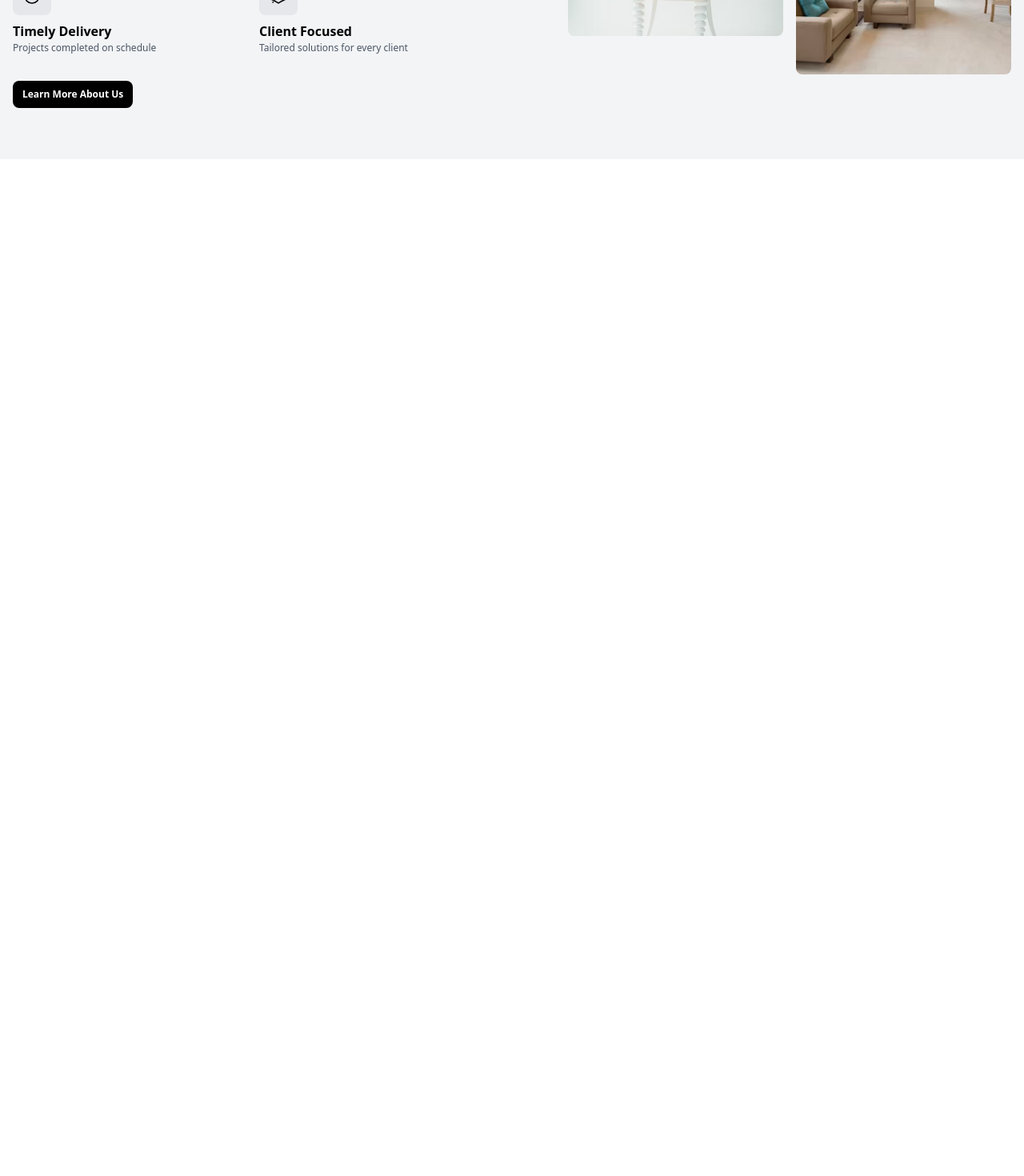
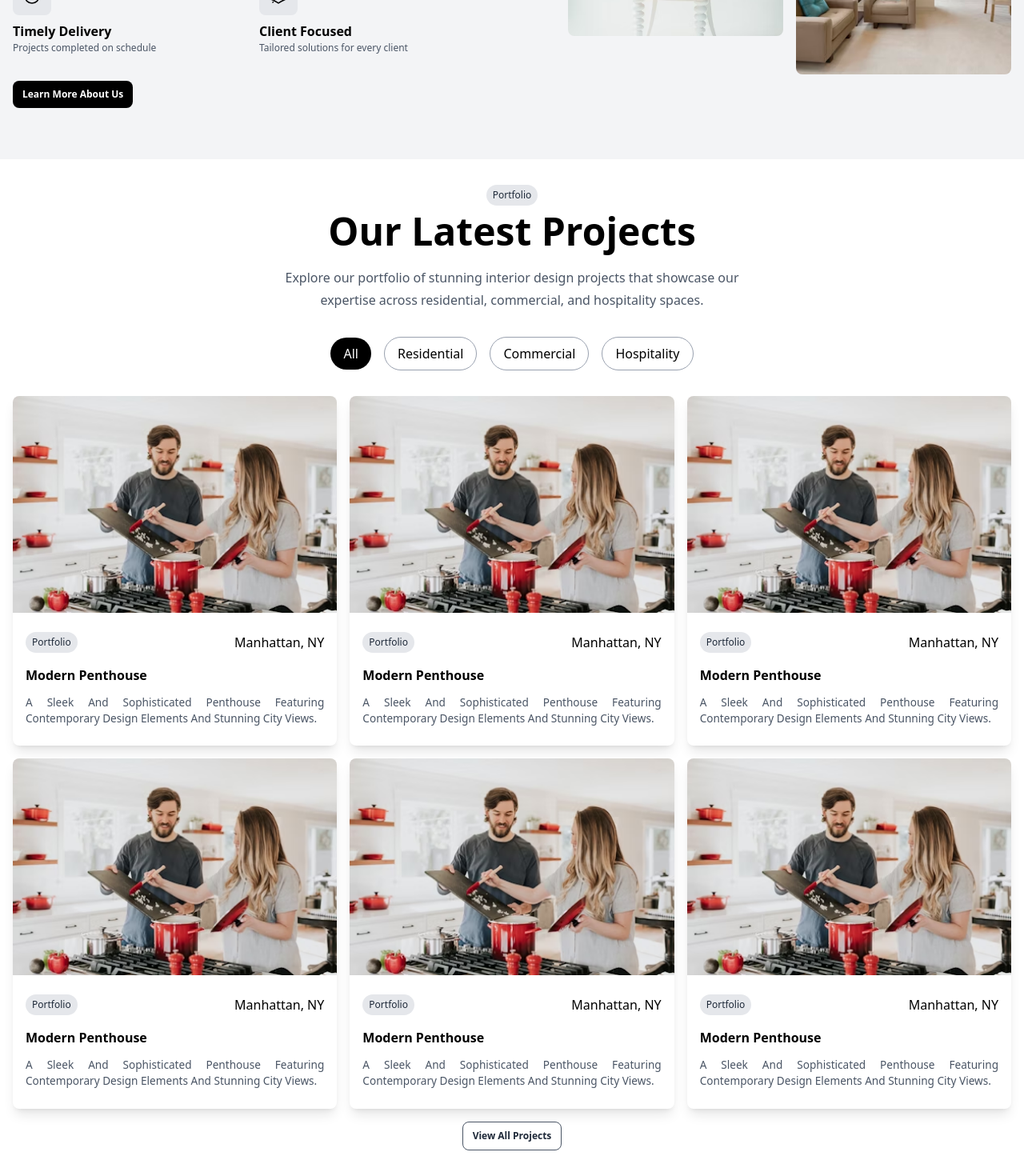
Before and after one commit to developer-chiranjeevim/Business-Website-for-G-M-Interiors, a Next.js app: page / in a window 1280 px wide. Shown: the part 1324-2794 px from the top of the page at 80% size. Before the commit the page ends 1523 px from the top, so only its background shows below. Built offline with nearby package versions, Linux system fonts and the light colour scheme.

Commit message:
Feature : Implemented Portfolio Section and Made it Responsive Across all Screens

```diff
--- /dev/null
+++ b/src/app/components/Portfolio.tsx
@@ -0,0 +1,65 @@
+import React from "react";
+import ProjectCard from "./ProjectCard";
+
+
+const Portfolio : React.FC = () => {
+
+
+    return(
+        <>
+            <div className="flex justify-center">
+                <div className="w-full max-w-[1440px] py-[2rem] px-[1rem]">
+                    {/* tagline and title container */}
+                    <div className="flex flex-col items-center">
+                        <div className="w-fit px-[0.5rem] py-[0.25rem] bg-gray-200 rounded-full">
+                            <h1 className="capitalize text-[0.75rem] text-gray-800">Portfolio</h1>
+                        </div>
+                        <div className="text-center">
+                            <h1 className="text-5xl leading-[4rem] font-semibold">Our Latest Projects</h1>
+                            <p className="text-center text-gray-600 leading-[1.75rem] mt-[0.75rem]">Explore our portfolio of stunning interior design projects that showcase our <br></br>expertise across residential, commercial, and hospitality spaces.</p>
+                        </div>
+                        <div className="my-[2rem]">
+                            <ul className="inline-flex items-center justify-center gap-[1rem] flex-wrap">
+                                <li className="capitalize bg-black text-white px-[1rem] py-[0.5rem] rounded-full cursor-pointer">all</li>
+                                <li className="capitalize border-[1px] border-gray-400 rounded-full cursor-pointer px-[1rem] py-[0.5rem]">residential</li>
+                                <li className="capitalize border-[1px] border-gray-400 rounded-full cursor-pointer px-[1rem] py-[0.5rem]">commercial</li>
+                                <li className="capitalize border-[1px] border-gray-400 rounded-full cursor-pointer px-[1rem] py-[0.5rem]">hospitality</li>
+                            </ul>
+                        </div>
+                    </div>
+                    {/* projects master container */}
+                    <div className="grid grid-cols-2 lg:grid-cols-3 gap-[1rem] mb-[1rem]">
+                        <div className="col-span-2 md:col-span-1 lg:col-span-1">
+                            <ProjectCard />
+                        </div>
+                        <div className="col-span-2 md:col-span-1 lg:col-span-1">
+                            <ProjectCard />
+                        </div>
+                        <div className="col-span-2 md:col-span-1 lg:col-span-1">
+                            <ProjectCard />
+                        </div>
+                         <div className="col-span-2 md:col-span-1 lg:col-span-1">
+                            <ProjectCard />
+                        </div>
+                         <div className="col-span-2 md:col-span-1 lg:col-span-1">
+                            <ProjectCard />
+                        </div>
+                         <div className="col-span-2 md:col-span-1 lg:col-span-1">
+                            <ProjectCard />
+                        </div>
+                    </div>
+                    <div className="w-full flex justify-center">
+                        <button className="w-full font-semibold lg:w-fit cursor-pointer bg-white border-[1px] border-gray-600 px-[0.75rem] py-[0.5rem] text-[0.75rem] text-gray-800 rounded-lg capitalize flex items-center justify-center gap-[0.25rem]">
+                            view all projects
+                        </button>
+                    </div>
+
+
+                </div>
+            </div>
+        </>
+    );
+};
+
+
+export default Portfolio;
--- /dev/null
+++ b/src/app/components/ProjectCard.tsx
@@ -0,0 +1,50 @@
+import React from "react";
+
+
+
+const ProjectCard : React.FC = () => {
+
+
+    return(
+        <div className="w-full shadow-lg bg-white rounded-b-lg">
+            <div className="relative">
+                <img src="/about-1.avif" alt="" className="rounded-t-lg w-full h-full object-fill" />
+                <div className="opacity-0 duration-200 hover:opacity-100 duration-200 absolute top-0 w-full h-full bg-gradient-to-t from-black to-transparent h-5 rounded-t-lg flex justify-center items-center">
+                    <div className="flex items-center gap-[1rem]">
+                        <div className="cursor-pointer w-fit px-[0.5rem] py-[0.25rem] bg-gray-200 rounded-full flex items-center gap-[0.5rem]">
+                            <svg xmlns="http://www.w3.org/2000/svg" fill="none" viewBox="0 0 24 24" strokeWidth={1.5} stroke="currentColor" className="size-5">
+                                <path strokeLinecap="round" strokeLinejoin="round" d="M2.036 12.322a1.012 1.012 0 0 1 0-.639C3.423 7.51 7.36 4.5 12 4.5c4.638 0 8.573 3.007 9.963 7.178.07.207.07.431 0 .639C20.577 16.49 16.64 19.5 12 19.5c-4.638 0-8.573-3.007-9.963-7.178Z" />
+                                <path strokeLinecap="round" strokeLinejoin="round" d="M15 12a3 3 0 1 1-6 0 3 3 0 0 1 6 0Z" />
+                            </svg>
+
+                            <h1 className="capitalize text-[0.75rem] font-semibold text-gray-800">view</h1>
+                        </div>
+                        <div className="cursor-pointer w-fit px-[0.5rem] py-[0.25rem] bg-gray-200 rounded-full flex items-center gap-[0.5rem]">
+                            <svg xmlns="http://www.w3.org/2000/svg" fill="none" viewBox="0 0 24 24" strokeWidth={1.5} stroke="currentColor" className="size-5">
+                                <path strokeLinecap="round" strokeLinejoin="round" d="M2.25 18 9 11.25l4.306 4.306a11.95 11.95 0 0 1 5.814-5.518l2.74-1.22m0 0-5.94-2.281m5.94 2.28-2.28 5.941" />
+                            </svg>
+                        </div>
+                    </div>
+                </div>
+            </div>
+            <div className="w-full px-[1rem] py-[0.5rem]">
+                <div className="flex items-center justify-between my-[1rem]">
+                    <div className="w-fit px-[0.5rem] py-[0.25rem] bg-gray-200 rounded-full">
+                        <h1 className="capitalize text-[0.75rem] text-gray-800">Portfolio</h1>
+                    </div>
+                    <div className="">
+                        <p className="capitalize">Manhattan, NY</p>
+                    </div>
+                </div>
+
+                <div className="mb-[1rem]">
+                    <h1 className="capitalize text-[1rem] font-semibold">Modern Penthouse</h1>
+                    <p className="capitalize text-justify text-gray-600 text-[0.85rem] mt-[0.75rem]">A sleek and sophisticated penthouse featuring contemporary design elements and stunning city views.</p>
+                </div>
+            </div>
+        </div>
+    );
+};
+
+
+export default ProjectCard;
--- a/src/app/page.tsx
+++ b/src/app/page.tsx
@@ -1,6 +1,7 @@
 import Navbar from "./components/Navbar";
 import Banner from "./components/Banner";
 import About from "./components/About";
+import Portfolio from "./components/Portfolio";
 
 function Home(){
 
@@ -10,6 +11,7 @@ function Home(){
       <Navbar />
       <Banner />
       <About />
+      <Portfolio />
     </>
   )
 };
```
